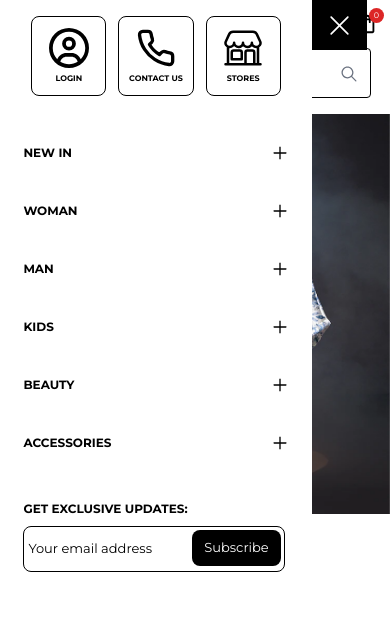
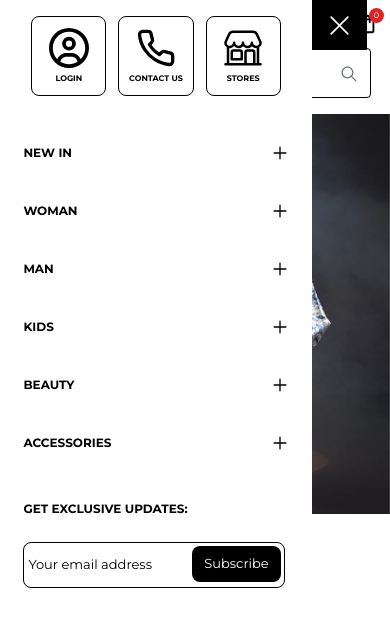
Before and after one commit to Bushra206/sapphire-web, a React (Vite) app: page / in a window 390 px wide. Both pictures are taken after a click on the icon 26 px from the left and 24 px from the top of the page. Shown: the top 626 px of the page. Built offline with nearby package versions, Linux system fonts and the light colour scheme.

Commit message:
mobnavbar links height fixed

```diff
--- a/src/components/MobNavBarLinks.jsx
+++ b/src/components/MobNavBarLinks.jsx
@@ -535,7 +535,7 @@ function MobNavBarLinks({ showmenuicon, setShowMenuIcon }) {
               )}
             </div>
 
-            <div className="flex flex-col gap-2 items-start w-[85%] max-auto">
+            <div className="flex flex-col gap-6 items-start w-[85%] max-auto bg-[#fff] z-50">
               <p className="text-[12px] font-bold">Get Exclusive updates:</p>
               <div className="relative">
                 <input
```
